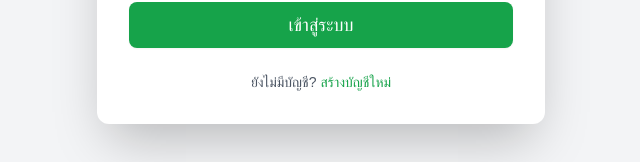
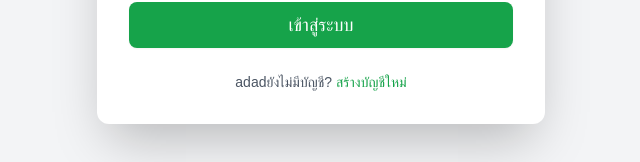
Before and after one commit to korakritx/TravelStory, a React (Vite) app in the folder client/: page / in a window 1280 px wide. Shown: the part 473-635 px from the top of the page, without its empty margins (319-959 px from the left). Built offline with nearby package versions, Linux system fonts and the light colour scheme.

Commit message:
คำอธิบายการเปลี่ยนแปลงของคุณ

```diff
--- a/client/src/pages/LoginPage.jsx
+++ b/client/src/pages/LoginPage.jsx
@@ -88,7 +88,7 @@ export default function LoginPage() {
 
         <div className="mt-6 text-center">
           <p className="text-sm text-gray-600">
-            ยังไม่มีบัญชี?{" "}
+            adadยังไม่มีบัญชี?{" "}
             <Link to="/register" className="font-medium text-green-600 hover:text-green-500">
               สร้างบัญชีใหม่
             </Link>
```
